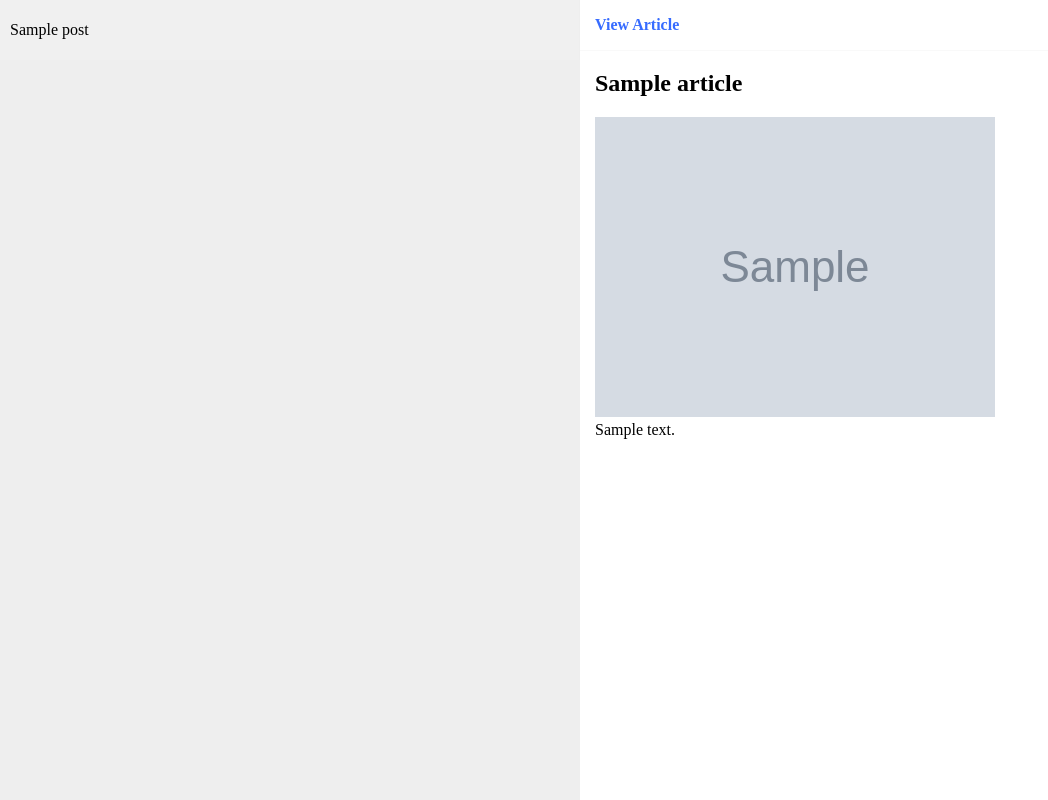
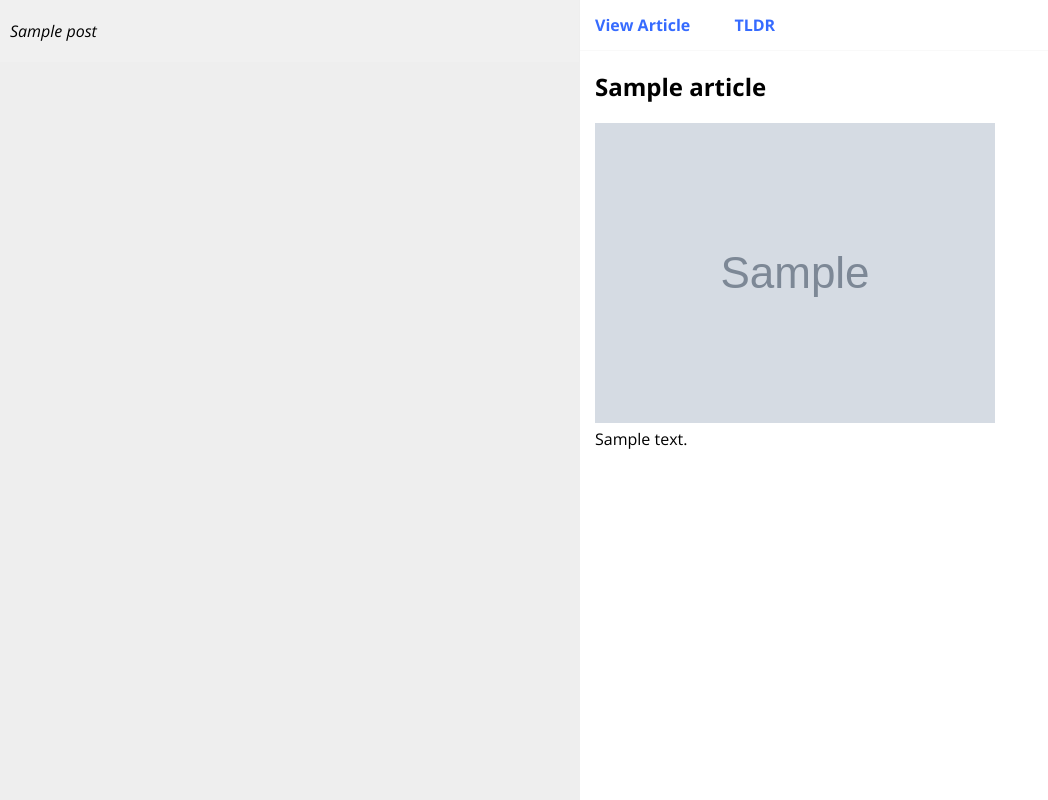
Before and after one commit to ellbosch/Alien-News, a Flask app: template templates/index.html in a window 1280 px wide. Shown: the whole page, without its empty margins (0-1048 px from the left). Run offline with Flask 2, Linux system fonts and the light colour scheme; the template is opened without the code that fills it: most values are stand-ins (such as "Sample title", 1, 10 or a date in 2020); grey boxes marked "Sample" are stand-in pictures; parts of the project's set-up code (start-up, migrations or seed data) failed here and were passed over; some libraries are stand-ins or nearby versions; some web fonts are replaced.

Commit message:
added TLDR for each article

```diff
--- a/reddit.py
+++ b/reddit.py
@@ -22,12 +22,13 @@ class ArticlePost():
         article = Article(url=url, config=c)
         article.download()
         article.parse()
+        article.nlp()
 
         self.title = article.title
         self.image = article.top_image
         self.text = article.article_html
         self.url = url
-        # self.summary = article.summary
+        self.summary = article.summary
 
 
 def get_useragent():
@@ -64,7 +65,8 @@ def show_article():
     return jsonify(result = {"title": article.title,
                              "text": article.text,
                              "image": article.image,
-                             "url": article.url})
+                             "url": article.url,
+                             "summary": article.summary})
 
 
 if __name__ == '__main__':
--- a/static/style.css
+++ b/static/style.css
@@ -1,11 +1,7 @@
-@font-face {
-    font-family: OpenSans;
-    src: url(fonts/Open_Sans);
-}
+@import url(http://fonts.googleapis.com/css?family=Open+Sans:300italic,400italic,600italic,700italic,800italic,700,300,600,800,400);
 
 body {
 	background-color: #eee;
-    font-family: OpenSans;
     margin: 0;
     overflow: hidden;
 }
@@ -24,13 +20,13 @@ header {
 
 header ul {
     height: 100%;
-    display: inline-block;
     padding: 0;
     margin: 0;
 }
 
 header ul li {
 	padding: 0 15px;
+	display: inline-block;
 }
 
 header ul li, header ul li a {
@@ -48,7 +44,7 @@ header ul li:hover a {
 
 /* POSTS */
 #content {
-    font-family: OpenSans;
+    font-family: 'Open Sans', sans-serif;
     display: inline-block;
     top: 0;
 }
@@ -64,7 +60,6 @@ header ul li:hover a {
 .post {
 	margin-bottom: 1px;
 	padding: 5px 10px;
-	font-weight: lighter;
 	background-color: #f8f8f8;
 }
 
@@ -77,18 +72,11 @@ header ul li:hover a {
     cursor: pointer;
 }
 
-.post_header * {
-	display: inline-block;
-}
-
-.post_header h3 {
+.post_header {
 	font-size: 16px;
-    font-weight: normal;
+	font-style: italic;
 	vertical-align: top;
-}
-
-.post_header img {
-	max-width: 200px;
+	padding: 15px 0;
 }
 
 #article_div {
--- /dev/null
+++ b/static/tooltip-classic.css
@@ -0,0 +1,85 @@
+/* TOOLTIP STYLESHEET USED FROM CODROPS: http://tympanus.net/codrops/2014/10/07/tooltip-styles-inspiration/ */
+
+.tooltip {
+	display: inline;
+	position: relative;
+	z-index: 999;
+}
+
+/* Trigger text */
+
+.tooltip-item {
+	cursor: pointer;
+	display: inline-block;
+	padding: 0 10px;
+}
+
+/* Gap filler */
+
+.tooltip-item::after {
+	content: '';
+	position: absolute;
+	width: 500px;
+	height: 20px;
+	bottom: 100%;
+	left: 50%;
+	pointer-events: none;
+	-webkit-transform: translateX(-50%);
+	transform: translateX(-50%);
+}
+
+.tooltip:hover .tooltip-item::after {
+	pointer-events: auto;
+}
+
+/* Tooltip */
+
+.tooltip-content {
+	position: absolute;
+	z-index: 9999;
+	width: 500px;
+	left: 50%;
+	margin: 20px 0 20px -140px;
+	top: 100%;
+	text-align: left;
+	line-height: 1.4;
+	box-shadow: -5px -5px 15px rgba(48,54,61,0.2);
+	background: #2a3035;
+	opacity: 0;
+	cursor: default;
+	pointer-events: none;
+	padding: 10px;
+}
+
+.tooltip-effect-1 .tooltip-content {
+	-webkit-transform: translate3d(0,-10px,0);
+	transform: translate3d(0,-10px,0);
+	-webkit-transition: opacity 0.3s, -webkit-transform 0.3s;
+	transition: opacity 0.3s, transform 0.3s;
+}
+.tooltip:hover .tooltip-content {
+	pointer-events: auto;
+	opacity: 1;
+	-webkit-transform: translate3d(0,0,0) rotate3d(0,0,0,0);
+	transform: translate3d(0,0,0) rotate3d(0,0,0,0);
+}
+
+.tooltip.tooltip-effect-2:hover .tooltip-content {
+	-webkit-transform: perspective(1000px) rotate3d(1,0,0,0deg);
+	transform: perspective(1000px) rotate3d(1,0,0,0deg);
+}
+
+/* Tooltip content*/
+
+.tooltip-text {
+	font-size: 14px;
+	line-height: 1.35;
+	display: block;
+	color: #fff;
+	font-family: 'Open Sans', sans-serif;
+	font-weight: lighter;
+}
+
+.tooltip-effect-5 .tooltip-text {
+	padding: 1.4em;
+}
--- a/templates/index.html
+++ b/templates/index.html
@@ -4,6 +4,7 @@
 	<meta name="viewport" content="width=device-width, initial-scale=1">
 	<title>Alien News</title>
 	<link rel="stylesheet" type="text/css" href="{{ url_for('static', filename='style.css') }}">
+	<link rel="stylesheet" type="text/css" href="{{ url_for('static', filename='tooltip-classic.css') }}">
 	<script src="https://ajax.googleapis.com/ajax/libs/jquery/2.1.1/jquery.min.js"></script>
 	<script type="text/javascript" src="{{ url_for('static', filename='script.js') }}"></script>
 </head>
@@ -26,9 +27,7 @@
 			{% else %}
 			<div class="post" data-url="{{ post.url }}">
 			{% endif %}
-				<div class="post_header">
-					<h3>{{ post.reddit_title }}</h3>
-				</div>
+				<div class="post_header">{{ post.reddit_title }}</div>
 			</div>
 			{% endfor %}
 		</div>
@@ -37,6 +36,14 @@
 			<header id="header-article">
 				<ul>
 					<li id="goto-article"><a href="{{ article.url }}">View Article</a></li>
+					<li id="tldr">
+						<span class="tooltip tooltip-effect-1">
+							<span class="tooltip-item">TLDR</span>
+							<span class="tooltip-content clearfix">
+								<span class="tooltip-text" id="tldr-text">{{ article.summary }}</span>
+							</span>
+						</span>
+					</li>
 				</ul>
 			</header>
 			<div class="invisible_space"></div>
@@ -69,10 +76,11 @@
 			$.getJSON($SCRIPT_ROOT + '/article', {
 		        url: $(this).attr("data-url")
 		    }, function(data) {
+		    	$("#article-image").attr("src", data.result['image']);
+		    	$("#goto-article a").attr("href", data.result['url']);
 		    	$("#article-title").html(data.result['title']);
-		    	$("#article-image").attr("src", data.result['image']);
 		    	$("#article-text").html(data.result['text']);
-		    	$("#goto-article a").attr("href", data.result['url']);
+		    	$("#tldr-text").html(data.result['summary']);
 		    });
 		});
 	</script>
```
